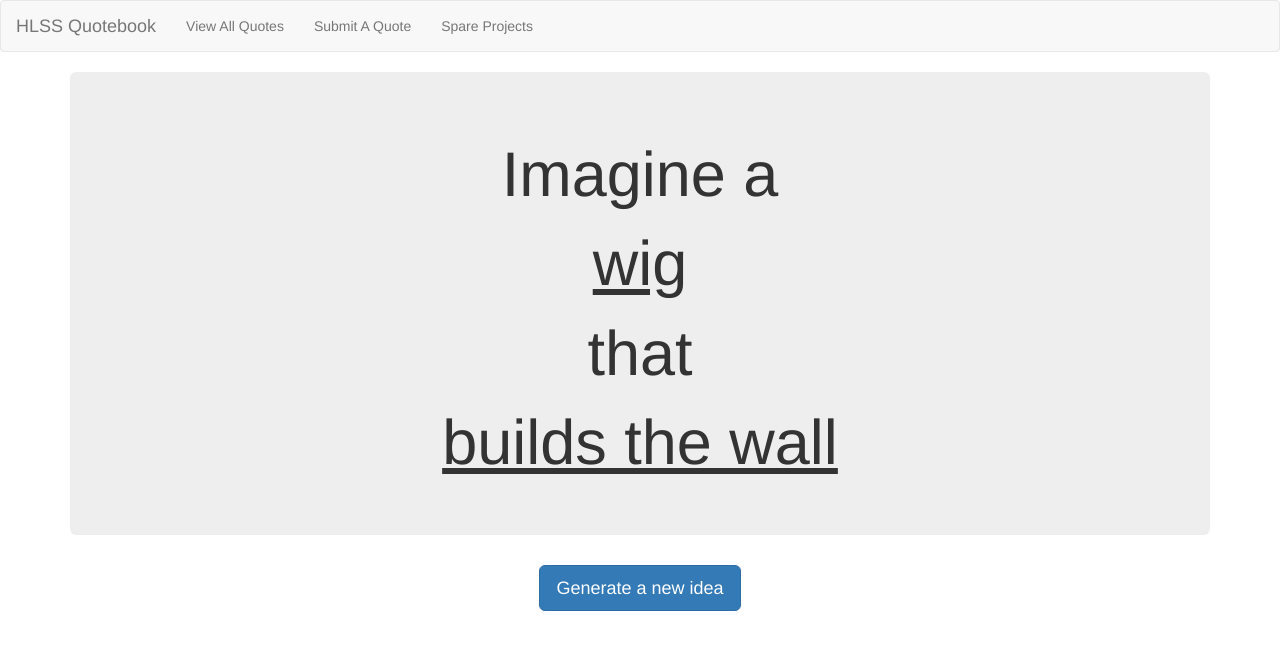
After one commit to MadDoctor5813/Quotebook, a Django app: page /stuff/idea-gen in a window 1280 px wide. The commit adds this page. Shown: the top 650 px of the page. Run offline with Django 3.2, Linux system fonts and the light colour scheme; some libraries are stand-ins or nearby versions.

Commit message:
Add idea-generator misc project

```diff
--- /dev/null
+++ b/Quotebook/app/static/app/scripts/misc/idea-gen.js
@@ -0,0 +1,65 @@
+var nouns = [
+    "app",
+    "fish",
+    "charity",
+    "hat",
+    "pair of glasses",
+    "vegetable patch",
+    "drug",
+    "school",
+    "snack",
+    "book",
+    "secret society",
+    "television",
+    "group of friends",
+    "break room",
+    "subcommittee on national parks",
+    "pope",
+    "wig",
+    "coffee maker",
+    "toaster",
+    "floor joist",
+    "left pinky toe"
+]
+
+var actions = [
+    "turns lead into gold",
+    "ends world hunger",
+    "parallel parks",
+    "cures diabetes",
+    "solves the square root of 2",
+    "knows what The Rock is cooking",
+    "juggles chainsaws",
+    "makes people believe God is real",
+    "makes people believe God isn't real",
+    "makes people believe this whole God thing isn't that important",
+    "fixes the elevator",
+    "tells you if your fly's down",
+    "disarms North Korea",
+    "builds the wall",
+    "charges your iPhone",
+    "does the dishes",
+    "makes America great again",
+    "cooks dinner",
+    "ruins dinner",
+    "never forgets"
+]
+
+function choose(choices) {
+    var index = Math.floor(Math.random() * choices.length);
+    return choices[index];
+}
+
+var noun_text;
+var action_text;
+
+function generate_idea() {
+    noun_text.text(choose(nouns));
+    action_text.text(choose(actions));
+}
+
+$(document).ready(function() {
+    noun_text = $("#idea-noun");
+    action_text = $("#idea-action");
+    generate_idea(noun_text, action_text)
+});
--- /dev/null
+++ b/Quotebook/app/templates/app/misc/idea_gen.html
@@ -0,0 +1,19 @@
+{% extends 'app/base.html' %}
+
+{% load static %}
+
+{% block custom-js %}
+<script src={% static 'app/scripts/misc/idea-gen.js' %} type=text/javascript></script>
+{% endblock %}
+
+{% block content %}
+<div class="container align-center">
+    <div class="jumbotron">
+        <h1 class="text-center">Imagine a</h1>
+        <h1 class="text-center"><u id="idea-noun">fish</u></h1>
+        <h1 class="text-center">that</h1>
+        <h1 class="text-center"><u id="idea-action">turns lead into gold</u></h1>
+    </div>
+    <button class="btn btn-primary btn-lg center-block" id="gen-button" onclick="generate_idea()">Generate a new idea</button>
+</div>
+{% endblock %}
--- a/Quotebook/app/templates/app/stuff_page.html
+++ b/Quotebook/app/templates/app/stuff_page.html
@@ -7,6 +7,7 @@
     <h1>I only have one free domain, so everything else I make also goes here. </br>Fun stuff below:</h1>
 </div>
 <div class="container">
-    <a class="misc-project-link" href="/stuff/cactus-sig-figs/">Cactus Sig Figs</a>
+    <a class="misc-project-link" href="/stuff/cactus-sig-figs/">Cactus Sig Figs</a> </br>
+    <a class="misc-project-link" href="/stuff/idea-gen">Idea Generator</a>
 </div>
 {% endblock %}
```
Also changed, not shown: 1 other file.
